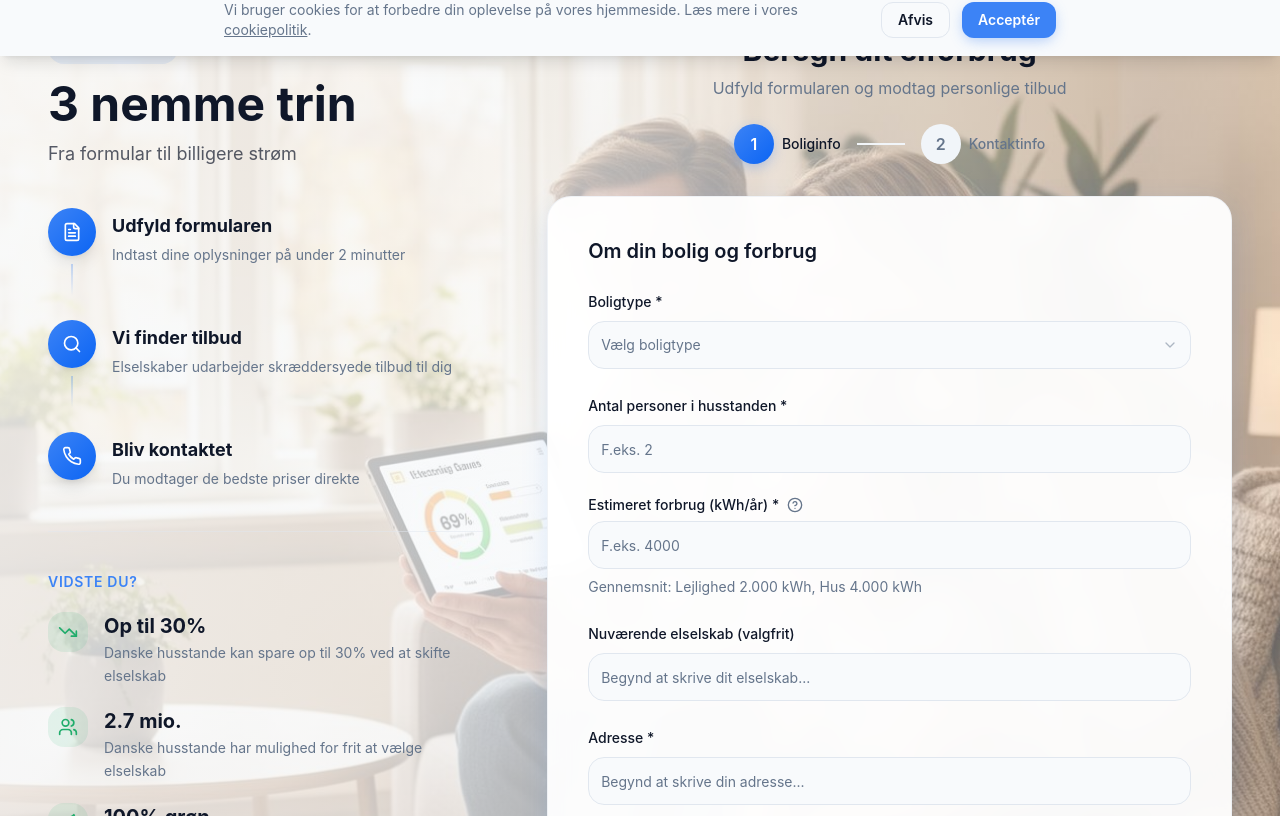
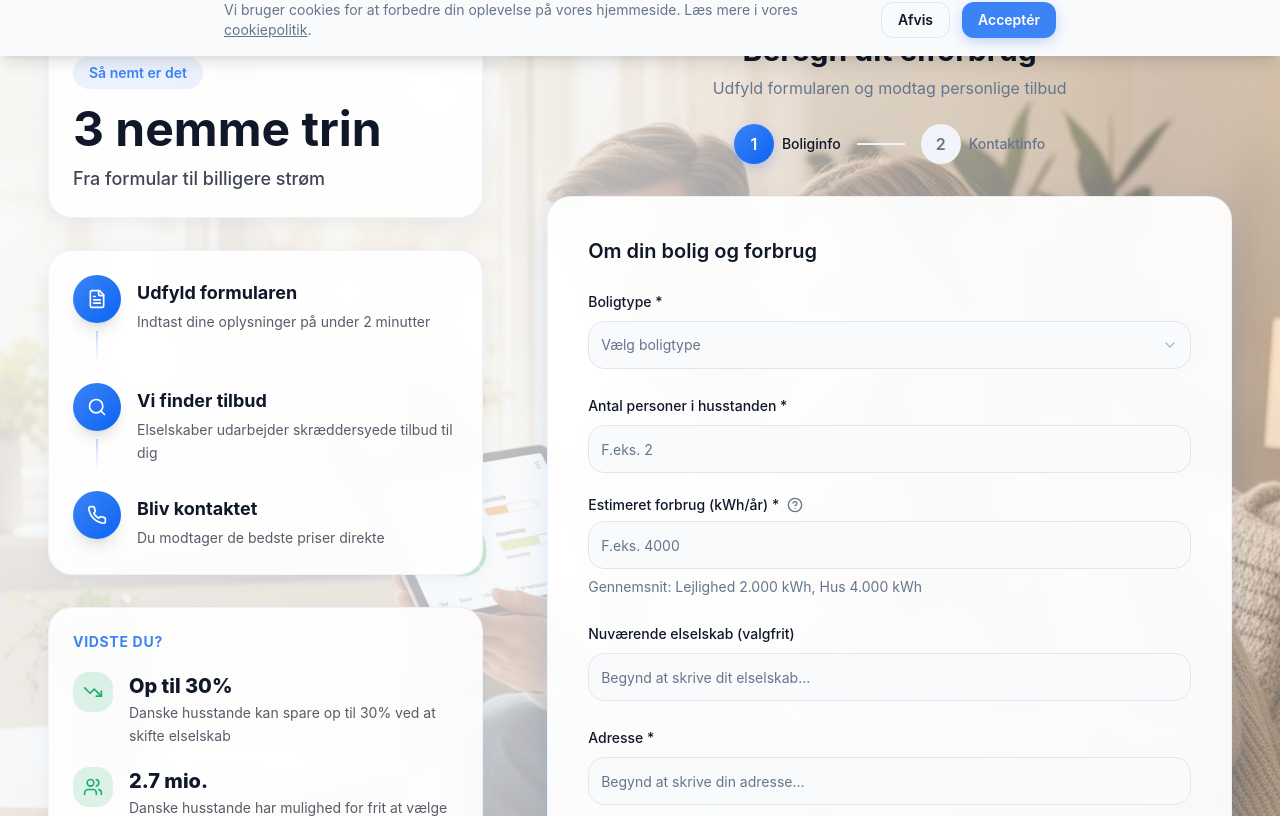
Before and after one commit to Aminrz123/el-tilbudsfinder-nu, a React (Vite) app: page / in a window 1280 px wide. Shown: the part 744-1560 px from the top of the page. Built offline with nearby package versions, Linux system fonts and the light colour scheme; the HTML template or start-up script is replaced by a standard one.

Commit message:
Make facts and steps clearer

```diff
--- a/src/components/LeadForm.tsx
+++ b/src/components/LeadForm.tsx
@@ -148,22 +148,22 @@ const LeadForm = () => {
         <div className="grid lg:grid-cols-5 gap-10 lg:gap-16 items-start">
 
           {/* Left side: Steps + facts */}
-          <div className="lg:col-span-2 space-y-10">
+          <div className="lg:col-span-2 space-y-8">
             {/* Section header */}
-            <div>
-              <span className="inline-block px-4 py-1.5 rounded-full bg-primary/10 backdrop-blur-sm text-primary text-sm font-semibold mb-4">
+            <div className="bg-card/90 backdrop-blur-md rounded-2xl p-6 border border-border/50 shadow-card">
+              <span className="inline-block px-4 py-1.5 rounded-full bg-primary/10 text-primary text-sm font-semibold mb-4">
                 Så nemt er det
               </span>
               <h2 className="text-3xl md:text-4xl lg:text-5xl font-bold text-foreground mb-3">
                 3 nemme trin
               </h2>
-              <p className="text-foreground/70 text-lg">
+              <p className="text-foreground/80 text-lg font-medium">
                 Fra formular til billigere strøm
               </p>
             </div>
 
             {/* Steps - vertical */}
-            <div className="space-y-6">
+            <div className="bg-card/90 backdrop-blur-md rounded-2xl p-6 border border-border/50 shadow-card space-y-5">
               {steps.map((s, index) => (
                 <div key={s.number} className="flex gap-4 items-start group">
                   <div className="flex flex-col items-center">
@@ -176,29 +176,26 @@ const LeadForm = () => {
                   </div>
                   <div className="pt-1">
                     <h3 className="text-lg font-bold text-foreground mb-1">{s.title}</h3>
-                    <p className="text-sm text-muted-foreground leading-relaxed">{s.description}</p>
+                    <p className="text-foreground/70 text-sm leading-relaxed">{s.description}</p>
                   </div>
                 </div>
               ))}
             </div>
 
-            {/* Divider */}
-            <div className="w-full h-px bg-border/50" />
-
             {/* Inspiring facts */}
-            <div>
-              <h3 className="text-sm font-semibold text-primary uppercase tracking-wider mb-5">
+            <div className="bg-card/90 backdrop-blur-md rounded-2xl p-6 border border-border/50 shadow-card">
+              <h3 className="text-sm font-bold text-primary uppercase tracking-wider mb-5">
                 Vidste du?
               </h3>
               <div className="space-y-5">
                 {facts.map((fact) => (
                   <div key={fact.stat} className="flex gap-4 items-start group">
-                    <div className="w-10 h-10 rounded-xl bg-accent/10 flex items-center justify-center flex-shrink-0 group-hover:bg-accent/20 transition-colors">
+                    <div className="w-10 h-10 rounded-xl bg-accent/15 flex items-center justify-center flex-shrink-0 group-hover:bg-accent/25 transition-colors">
                       <fact.icon className="w-5 h-5 text-accent" />
                     </div>
                     <div>
-                      <span className="text-xl font-bold text-foreground">{fact.stat}</span>
-                      <p className="text-sm text-muted-foreground leading-relaxed mt-0.5">{fact.label}</p>
+                      <span className="text-xl font-extrabold text-foreground">{fact.stat}</span>
+                      <p className="text-sm text-foreground/70 leading-relaxed mt-0.5">{fact.label}</p>
                     </div>
                   </div>
                 ))}
```
